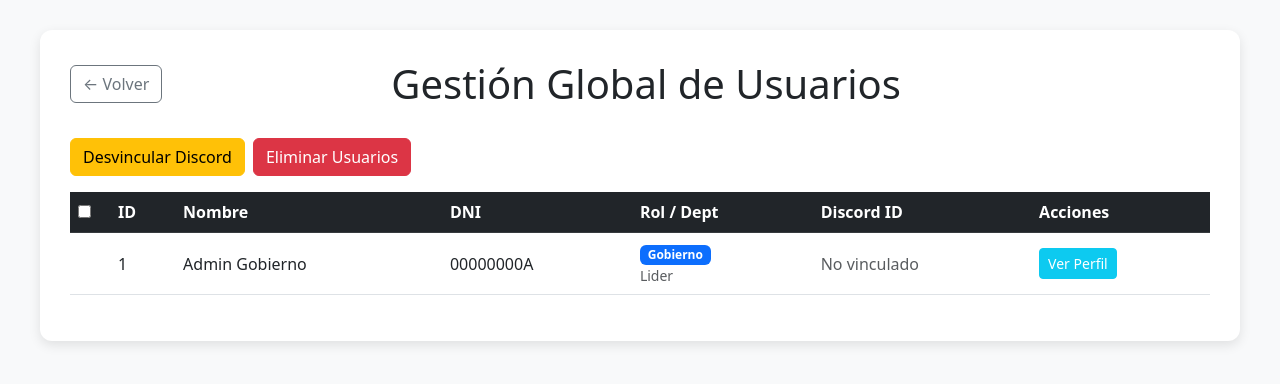
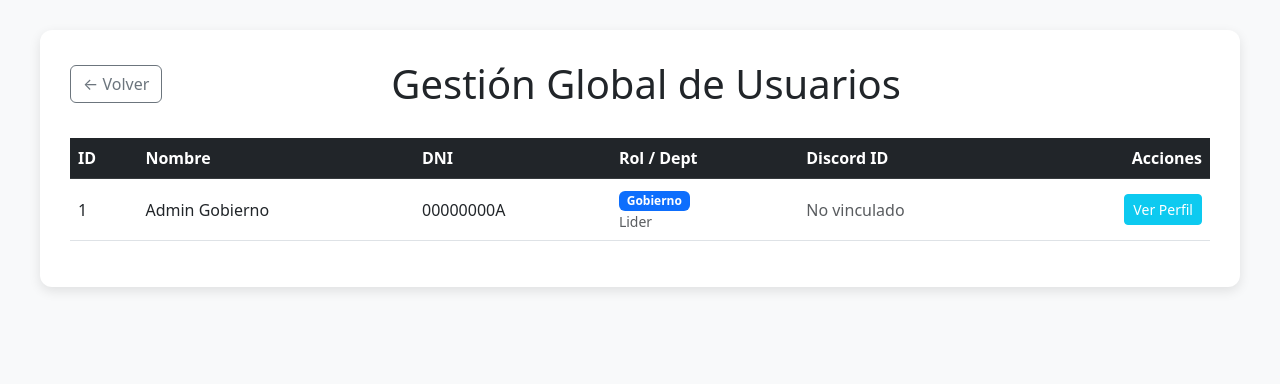
Before and after one commit to Aldoval1/gobwebbot, a Flask app: page /government/users in a window 1280 px wide. Shown: the top 384 px of the page. Run offline with Flask 3, Linux system fonts and the light colour scheme; a user stored in the database is signed in.

Commit message:
Replace bulk user actions with robust individual user management
- Remove bulk action route (`/government/users/bulk_action`) and associated UI elements.
- Implement individual `POST /government/users/<id>/unlink` and `POST /government/users/<id>/delete` routes for precise control.
- Update `_cleanup_financial_records` with recursive dependency deletion (`_cascade_delete`) to fix `ForeignKeyViolation` crashes caused by legacy financial tables (e.g., `bank_account`, `transactions`, `logs`).
- Update `government_users.html` to display individual action buttons for each user.
- Verified with recursive dependency test script and frontend verification.

Co-authored-by: Aldoval1 <200867709+Aldoval1@users.noreply.github.com>

```diff
--- a/app/routes.py
+++ b/app/routes.py
@@ -1047,42 +1047,34 @@ def government_users():
     users = User.query.all()
     return render_template('government_users.html', users=users)
 
-@bp.route('/government/users/bulk_action', methods=['POST'])
+@bp.route('/government/users/<int:user_id>/unlink', methods=['POST'])
 @login_required
-def government_users_bulk_action():
+def government_user_unlink(user_id):
     if current_user.department != 'Gobierno':
         flash('Acceso denegado.')
         return redirect(url_for('main.official_dashboard'))
 
-    action = request.form.get('action')
-    user_ids = request.form.getlist('user_ids')
+    user = User.query.get_or_404(user_id)
+    user.discord_id = None
+    db.session.commit()
+    flash(f'Discord desvinculado para {user.first_name} {user.last_name}.')
+    return redirect(url_for('main.government_users'))
 
-    if not user_ids:
-        flash('No seleccionaste ningún usuario.')
+@bp.route('/government/users/<int:user_id>/delete', methods=['POST'])
+@login_required
+def government_user_delete(user_id):
+    if current_user.department != 'Gobierno':
+        flash('Acceso denegado.')
+        return redirect(url_for('main.official_dashboard'))
+
+    user = User.query.get_or_404(user_id)
+    if user.id == current_user.id:
+        flash('No puedes eliminar tu propia cuenta desde aquí.')
         return redirect(url_for('main.government_users'))
 
-    count = 0
-
-    if action == 'unlink_discord':
-        for uid in user_ids:
-            u = User.query.get(uid)
-            if u:
-                u.discord_id = None
-                count += 1
-        db.session.commit()
-        flash(f'Discord desvinculado de {count} usuarios.')
-
-    elif action == 'delete':
-        for uid in user_ids:
-            u = User.query.get(uid)
-            if u:
-                if u.id == current_user.id:
-                    continue # Skip self
-                _perform_user_deletion(u)
-                count += 1
-        db.session.commit()
-        flash(f'{count} usuarios eliminados permanentemente.')
-
+    _perform_user_deletion(user)
+    db.session.commit()
+    flash(f'Usuario {user.first_name} {user.last_name} eliminado permanentemente.')
     return redirect(url_for('main.government_users'))
 
 @bp.route('/official/kick_member/<int:user_id>', methods=['POST'])
--- a/app/templates/government_users.html
+++ b/app/templates/government_users.html
@@ -42,42 +42,21 @@
             {% endif %}
         {% endwith %}
 
-        <form action="{{ url_for('main.government_users_bulk_action') }}" method="POST" id="bulkForm">
-            <!-- CSRF Protection if enabled globally, assumed yes but let's see if we need token -->
-            <input type="hidden" name="csrf_token" value="{{ csrf_token() }}"/>
-
-            <div class="d-flex gap-2 mb-3">
-                <button type="submit" name="action" value="unlink_discord" class="btn btn-warning">
-                    Desvincular Discord
-                </button>
-                <button type="submit" name="action" value="delete" class="btn btn-danger" onclick="return confirm('¿Estás seguro de ELIMINAR PERMANENTEMENTE a los usuarios seleccionados? Esta acción no se puede deshacer.')">
-                    Eliminar Usuarios
-                </button>
-            </div>
-
         <div class="table-responsive">
             <table class="table table-hover align-middle">
                 <thead class="table-dark">
                     <tr>
-                            <th scope="col" style="width: 40px;">
-                                <input type="checkbox" id="selectAll" onclick="toggleSelectAll()">
-                            </th>
                         <th scope="col">ID</th>
                         <th scope="col">Nombre</th>
                         <th scope="col">DNI</th>
                         <th scope="col">Rol / Dept</th>
                         <th scope="col">Discord ID</th>
-                            <th scope="col">Acciones</th>
+                        <th scope="col" class="text-end">Acciones</th>
                     </tr>
                 </thead>
                 <tbody>
                     {% for user in users %}
                     <tr>
-                            <td>
-                                {% if user.id != current_user.id %}
-                                <input type="checkbox" name="user_ids" value="{{ user.id }}" class="user-checkbox">
-                                {% endif %}
-                            </td>
                         <td>{{ user.id }}</td>
                         <td>{{ user.first_name }} {{ user.last_name }}</td>
                         <td>{{ user.dni }}</td>
@@ -96,23 +75,30 @@
                                 <span class="text-muted">No vinculado</span>
                             {% endif %}
                         </td>
-                            <td>
+                        <td class="text-end">
+                            <div class="d-flex gap-2 justify-content-end">
                                 <a href="{{ url_for('main.citizen_profile', user_id=user.id) }}" class="btn btn-sm btn-info text-white">Ver Perfil</a>
+
+                                {% if user.discord_id %}
+                                <form action="{{ url_for('main.government_user_unlink', user_id=user.id) }}" method="POST" class="d-inline">
+                                    <input type="hidden" name="csrf_token" value="{{ csrf_token() }}"/>
+                                    <button type="submit" class="btn btn-sm btn-warning">Desvincular</button>
+                                </form>
+                                {% endif %}
+
+                                {% if user.id != current_user.id %}
+                                <form action="{{ url_for('main.government_user_delete', user_id=user.id) }}" method="POST" class="d-inline" onsubmit="return confirm('¿Estás seguro de ELIMINAR a este usuario? Se borrarán sus datos y registros financieros.')">
+                                    <input type="hidden" name="csrf_token" value="{{ csrf_token() }}"/>
+                                    <button type="submit" class="btn btn-sm btn-danger">Eliminar</button>
+                                </form>
+                                {% endif %}
+                            </div>
                         </td>
                     </tr>
                     {% endfor %}
                 </tbody>
             </table>
         </div>
-        </form>
     </div>
-
-    <script>
-        function toggleSelectAll() {
-            const selectAll = document.getElementById('selectAll');
-            const checkboxes = document.querySelectorAll('.user-checkbox');
-            checkboxes.forEach(cb => cb.checked = selectAll.checked);
-        }
-    </script>
 </body>
 </html>
```
Lines whose indentation alone changed are shown as unchanged.
